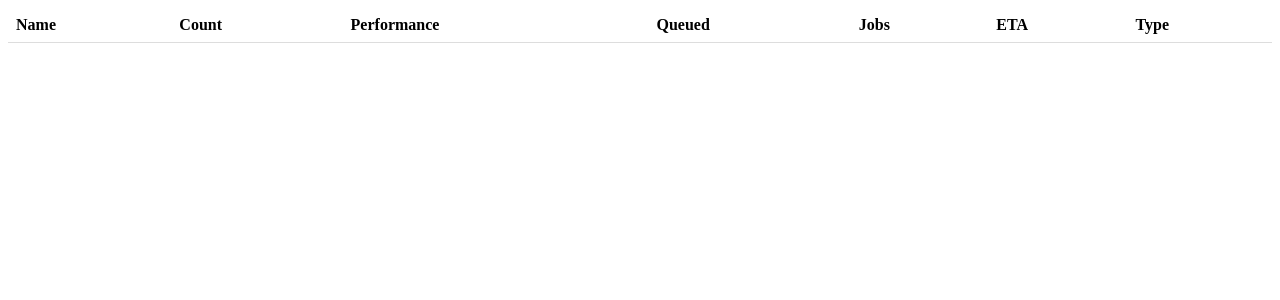
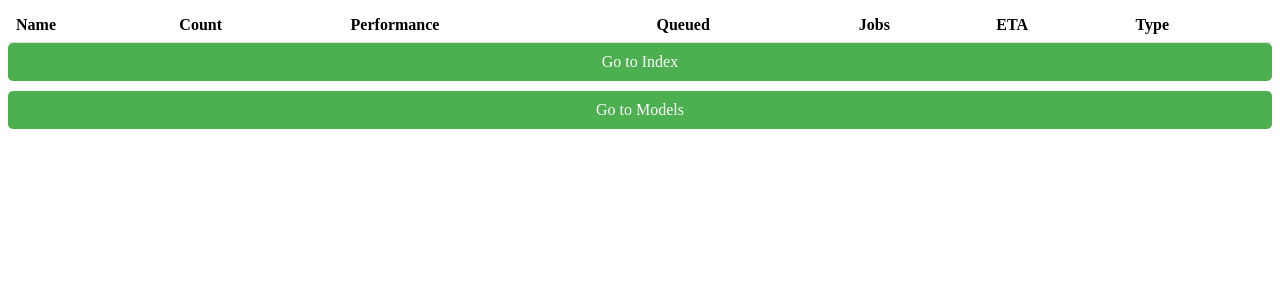
Before and after one commit to gabriel20xx/HordeStatistics, a PHP site: page /models.php in a window 1280 px wide. Shown: the top 300 px of the page. Run offline with PHP 8.4, Linux system fonts and the light colour scheme; lists and menus that the app fills with data are empty.

Commit message:
add buttons to switch page

```diff
--- a/models.php
+++ b/models.php
@@ -1,29 +1,11 @@
 <!DOCTYPE html>
-<html>
+<html lang="en">
 
 <head>
+    <meta charset="UTF-8">
+    <meta name="viewport" content="width=device-width, initial-scale=1.0">
+    <link rel="stylesheet" href="style/style.css">
     <script src="https://code.jquery.com/jquery-3.6.0.min.js"></script>
-    <style>
-        table {
-            width: 100%;
-            border-collapse: collapse;
-        }
-
-        th,
-        td {
-            padding: 8px;
-            text-align: left;
-            border-bottom: 1px solid #ddd;
-        }
-
-        .increase {
-            color: green;
-        }
-
-        .decrease {
-            color: red;
-        }
-    </style>
 </head>
 
 <body>
@@ -38,6 +20,11 @@
             <th>Type</th>
         </tr>
     </table>
+
+    <div class="button-container">
+        <a href="index.php" class="button">Go to Index</a>
+        <a href="models.php" class="button">Go to Models</a>
+    </div>
 
     <script>
         $(document).ready(function() {
--- /dev/null
+++ b/style/style.css
@@ -0,0 +1,38 @@
+table {
+    width: 100%;
+    border-collapse: collapse;
+}
+
+th,
+td {
+    padding: 8px;
+    text-align: left;
+    border-bottom: 1px solid #ddd;
+}
+
+.increase {
+    color: green;
+}
+
+.decrease {
+    color: red;
+}
+.button-container {
+    display: flex;
+    flex-direction: column;
+    gap: 10px;
+}
+.button {
+    padding: 10px 20px;
+    text-align: center;
+    background-color: #4CAF50;
+    color: white;
+    border: none;
+    border-radius: 5px;
+    text-decoration: none;
+    font-size: 16px;
+    cursor: pointer;
+}
+.button:hover {
+    background-color: #45a049;
+}
```
Also changed, not shown: index.php (+9 -22 lines).
